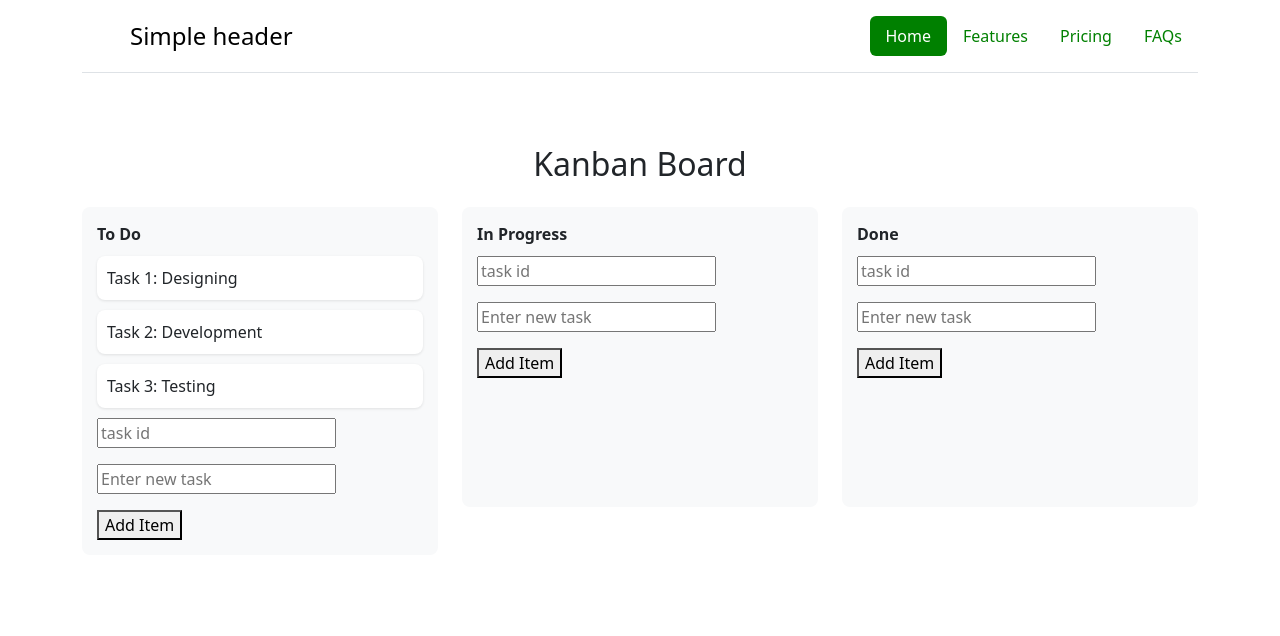
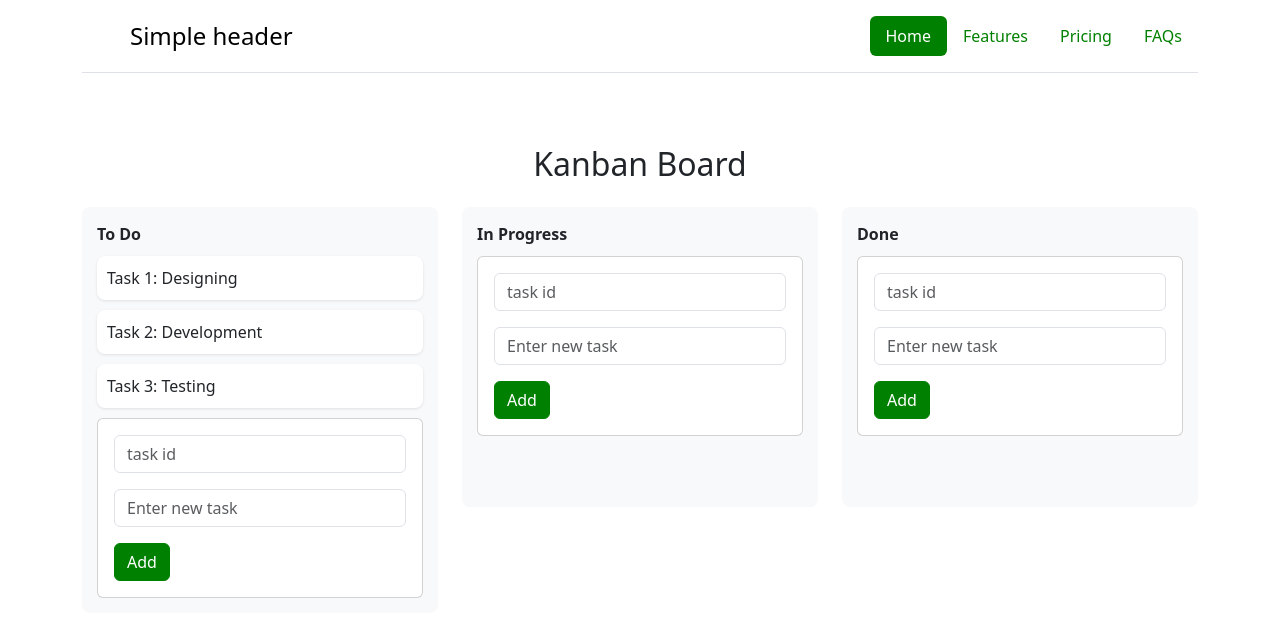
Before and after one commit to sdtHossain/kanban-board, a Vue app: page / in a window 1280 px wide. Shown: the top 636 px of the page. Built offline with nearby package versions, Linux system fonts and the light colour scheme.

Commit message:
added add-items functionality

```diff
--- a/src/components/home/KanbanList.vue
+++ b/src/components/home/KanbanList.vue
@@ -64,11 +64,27 @@ const newTaskId = ref()
       Task {{ index + 1 }}: {{ item.title }}
     </div>
     <div class="kanban-footer">
-      <form action="">
-        <p><input type="text" v-model="newTaskId" placeholder="task id" /></p>
-        <p><input type="text" v-model="newTask" placeholder="Enter new task" /></p>
-      </form>
-      <button @click="$emit('addItemToList', { newTaskId, newTask, id })">Add Item</button>
+      <div class="card p-3">
+        <form action="" @submit.prevent>
+          <p>
+            <input type="text" v-model="newTaskId" placeholder="task id" class="form-control" />
+          </p>
+          <p>
+            <input
+              type="text"
+              v-model="newTask"
+              placeholder="Enter new task"
+              class="form-control"
+            />
+          </p>
+          <button
+            @click="$emit('addItemToList', { newTaskId, newTask, id })"
+            class="btn btn-primary"
+          >
+            Add
+          </button>
+        </form>
+      </div>
     </div>
   </div>
 </template>
--- a/src/views/HomeView.vue
+++ b/src/views/HomeView.vue
@@ -58,6 +58,15 @@ const filterTaskList = (dropToId: String) => {
   removeItemFromList(draggedItemType.value)
   addItemToList(dropToId)
 }
+
+const addNewItem = (info: object) => {
+  console.log('add new item ', info)
+  let item = { id: Number(info.newTaskId), title: info.newTask }
+  draggedItem.value = item
+  console.log(item)
+  addItemToList(info.id)
+  // draggedItemType.value = id
+}
 </script>
 
 <template>
@@ -73,6 +82,7 @@ const filterTaskList = (dropToId: String) => {
             id="todo"
             @filter-task="filterTaskList"
             @drag-event="storeDraggedItem"
+            @add-item-to-list="addNewItem"
           />
         </div>
         <!-- In Progress Column -->
@@ -83,6 +93,7 @@ const filterTaskList = (dropToId: String) => {
             id="inProgress"
             @filter-task="filterTaskList"
             @drag-event="storeDraggedItem"
+            @add-item-to-list="addNewItem"
           />
         </div>
         <!-- Done Column -->
@@ -93,6 +104,7 @@ const filterTaskList = (dropToId: String) => {
             id="done"
             @filter-task="filterTaskList"
             @drag-event="storeDraggedItem"
+            @add-item-to-list="addNewItem"
           />
         </div>
       </div>
```
